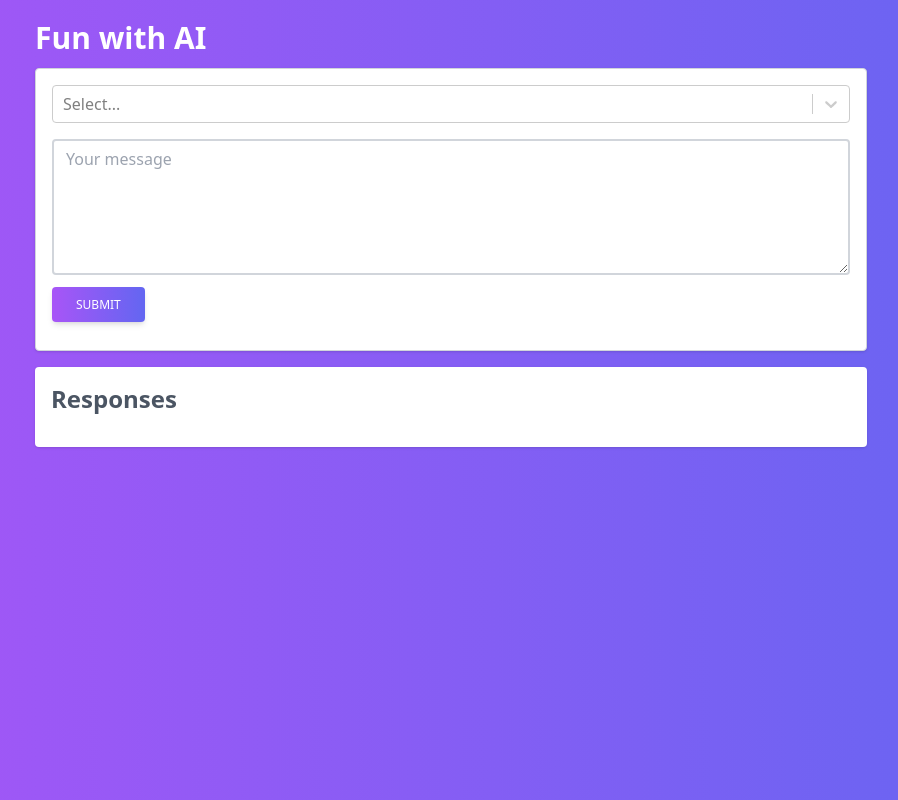
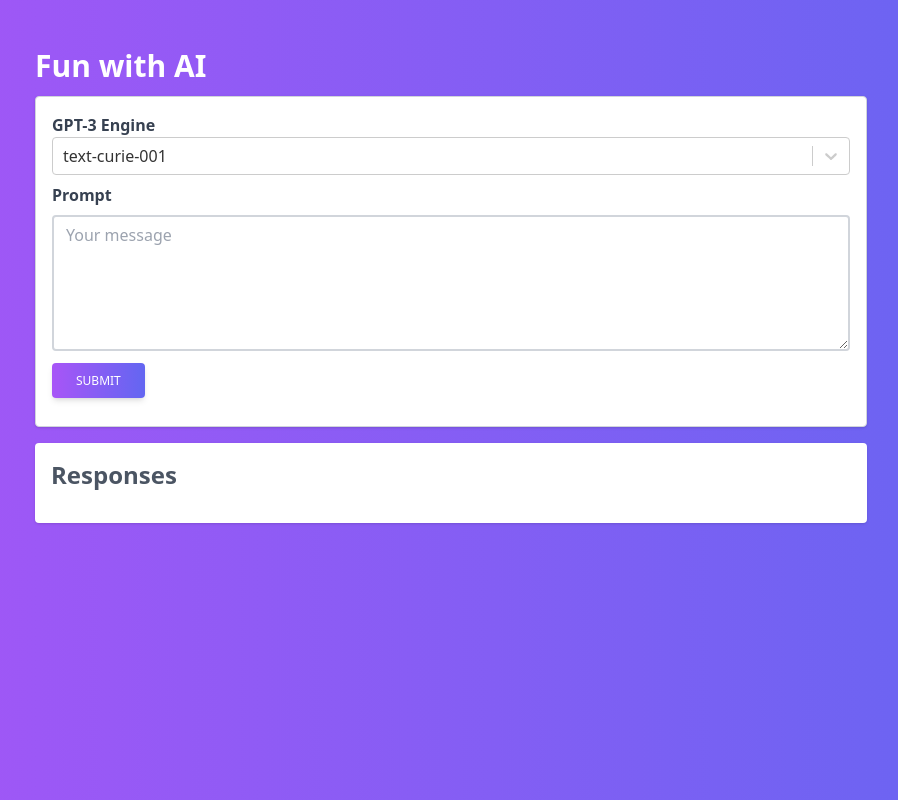
Before and after one commit to Abepena/fun-with-gpt-3, a React (Create React App) app: page / in a window 1280 px wide. Shown: the whole page, without its empty margins (189-1087 px from the left). Built offline with nearby package versions, Linux system fonts and the light colour scheme.

Commit message:
added select dropdown for engine and text in response block

```diff
--- a/src/App.js
+++ b/src/App.js
@@ -9,7 +9,7 @@ function App() {
   return (
     <div
       className="min-h-screen min-w-screen bg-orange-50 bg-gradient-to-r from-purple-500
-    to-indigo-500 py-5"
+    to-indigo-500 py-12"
     >
       <div className="container mx-auto px-8 xl:max-w-4xl">
         <h1 className="text-3xl font-bold text-white text-shadow pb-3">
--- a/src/components/PromptForm.js
+++ b/src/components/PromptForm.js
@@ -1,18 +1,19 @@
 import React, { useState } from "react";
 import axios from "axios";
 import uuid from "react-uuid";
-import Select from 'react-select'
+import Select from "react-select";
 
 const options = [
-  { value: 'text-davinci-002', label: 'text-davinci-002' },
-  { value: 'text-curie-001', label: 'text-curie-001' },
-  { value: 'text-babbage-001', label: 'text-babbage-001' },
-  { value: 'text-ada-001', label: 'text-ada-001' }
-]
+  { value: "text-davinci-002", label: "text-davinci-002" },
+  { value: "text-curie-001", label: "text-curie-001" },
+  { value: "text-babbage-001", label: "text-babbage-001" },
+  { value: "text-ada-001", label: "text-ada-001" },
+];
 
 function PromptForm({ responses, onResponsesChange }) {
   const [prompt, setPrompt] = useState("");
   const [error, setError] = useState("");
+  const [engine, setEngine] = useState(options[1]);
 
   //form async request handler
   const handleSubmit = async (e) => {
@@ -55,9 +56,10 @@ function PromptForm({ responses, onResponsesChange }) {
         id: uuid(),
         prompt: prompt,
         responseText: res.data.choices[0].text,
+        engine: engine.value,
       };
+
       onResponsesChange([response, ...responses]);
-      console.log(responses)
     } catch (err) {
       console.log(err);
     }
@@ -74,7 +76,20 @@ function PromptForm({ responses, onResponsesChange }) {
         handleSubmit(e);
       }}
     >
-        <Select options={options} />
+      <div className="form-group mb-2">
+        <label htmlFor="engine" className="font-bold text-gray-700 mb-2">
+          GPT-3 Engine
+        </label>
+        <Select
+          options={options}
+          onChange={setEngine}
+          defaultValue={options[1]}
+          name="engine"
+        />
+      </div>
+      <label htmlFor="prompt" className="font-bold text-gray-700 mt-4">
+        Prompt
+      </label>
       <textarea
         onChange={(e) => setPrompt(e.target.value)}
         className="form-control
@@ -90,7 +105,7 @@ function PromptForm({ responses, onResponsesChange }) {
         rounded
         transition
         ease-in-out
-        mt-4
+        mt-2
         focus:text-gray-700 focus:bg-white focus: border-2 focus:border-blue-600 focus:outline-none
       "
         id="prompt-text"
--- a/src/components/Response.js
+++ b/src/components/Response.js
@@ -1,6 +1,6 @@
-import React from 'react'
+import React from "react";
 
-function Response({prompt, responseText}) {
+function Response({ prompt, responseText, engine }) {
   return (
     <div className="rounded mb-4 border p-3 border-solid border-b-slate-100 text-gray-700">
       <div className="flex flex-col mb-4 md:flex-row">
@@ -8,11 +8,15 @@ function Response({prompt, responseText}) {
         <div className="md:w-9/12">{prompt}</div>
       </div>
       <div className="flex flex-col md:flex-row">
-        <div className="font-bold  text-indigo-600 md:w-3/12">Response:</div>
+        <div className="md:w-3/12">
+          <div className="font-bold  text-indigo-600">Response:</div>
+          <div className="text-xs text-gray-400 mb-2">Engine: {engine}</div>
+        </div>
+
         <div className="md:w-9/12">{responseText}</div>
       </div>
     </div>
-  )
+  );
 }
 
-export default Response
+export default Response;
--- a/src/components/ResponseList.js
+++ b/src/components/ResponseList.js
@@ -1,21 +1,22 @@
 import React from "react";
 import Response from "./Response";
 
-function ResponseList({responses}) {
+function ResponseList({ responses }) {
   return (
     <div className="bg-white rounded shadow p-4">
       <h1 className="text-2xl text-gray-600 font-semibold mb-4">Responses</h1>
-
-      {responses ? responses.map((response) => (
-              <Response
-              key={response.id}
-              prompt={response.prompt}
-              responseText={response.responseText}
-            />
-      )) : <h2 className="text-center text-xl font-semibold">No responses yet</h2>
-
-      }
-
+      {responses ? (
+        responses.map((response) => (
+          <Response
+            key={response.id}
+            engine={response.engine}
+            prompt={response.prompt}
+            responseText={response.responseText}
+          />
+        ))
+      ) : (
+        <h2 className="text-center text-xl font-semibold">No responses yet</h2>
+      )}
     </div>
   );
 }
```
